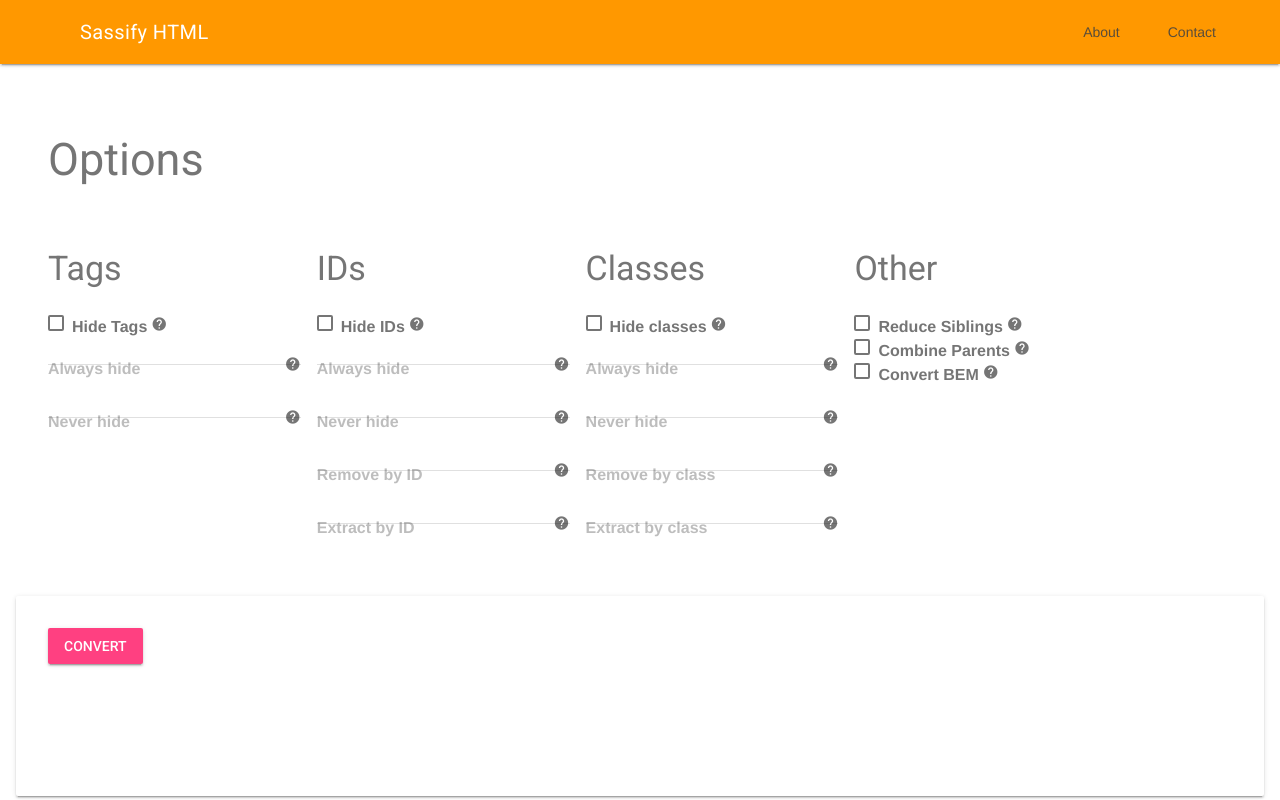
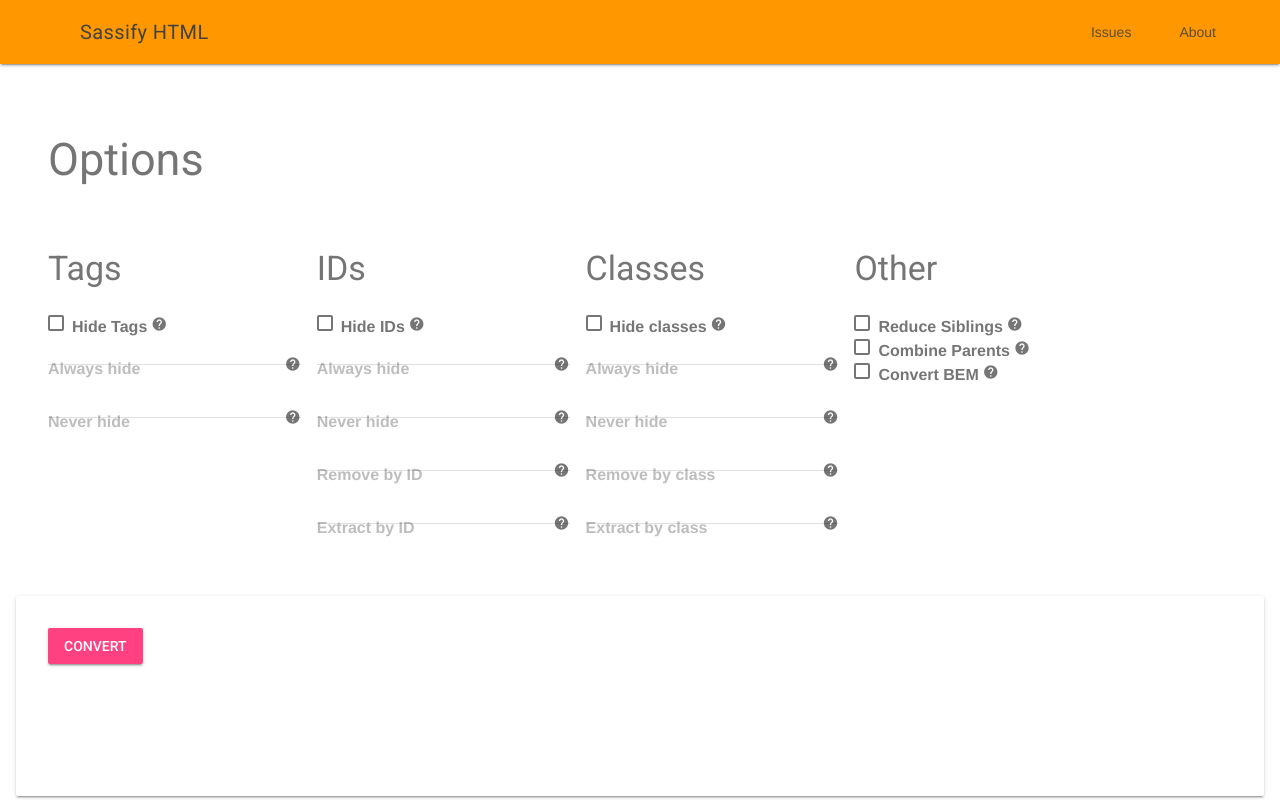
Before and after one commit to harryhorton/sassifyhtml, a website built with webpack: page index.html in a window 1280 px wide. Built offline with nearby package versions, Linux system fonts and the light colour scheme.

Commit message:
Added issues and about links

```diff
--- a/index.html
+++ b/index.html
@@ -31,16 +31,16 @@
 					<div class="mdl-layout-spacer"></div>
 					<!-- Navigation. We hide it in small screens. -->
 					<nav class="mdl-navigation mdl-layout--large-screen-only">
-						<a class="mdl-navigation__link" href="">About</a>
-						<a class="mdl-navigation__link" href="">Contact</a>
+						<a class="mdl-navigation__link" target="_blank" href="https://github.com/Johnhhorton/sassifyhtml/issues">Issues</a>
+						<a class="mdl-navigation__link" target="_blank" href="https://github.com/Johnhhorton/sassifyhtml/blob/master/README.md">About</a>
 					</nav>
 				</div>
 			</header>
 			<div class="mdl-layout__drawer">
 				<span class="mdl-layout-title">Title</span>
 				<nav class="mdl-navigation">
-					<a class="mdl-navigation__link" href="">About</a>
-					<a class="mdl-navigation__link" href="">Contact</a>
+					<a class="mdl-navigation__link" target="_blank" href="https://github.com/Johnhhorton/sassifyhtml/issues">Issues</a>
+						<a class="mdl-navigation__link" target="_blank" href="https://github.com/Johnhhorton/sassifyhtml/blob/master/README.md">About</a>
 				</nav>
 			</div>
 			<main class="mdl-layout__content">
--- a/src/sass/main.scss
+++ b/src/sass/main.scss
@@ -1,5 +1,5 @@
 #site-header{
-    color:white;
+    //color:white;
 }
 .mdl-textfield.is-focused input{
     border-bottom:none;
```
